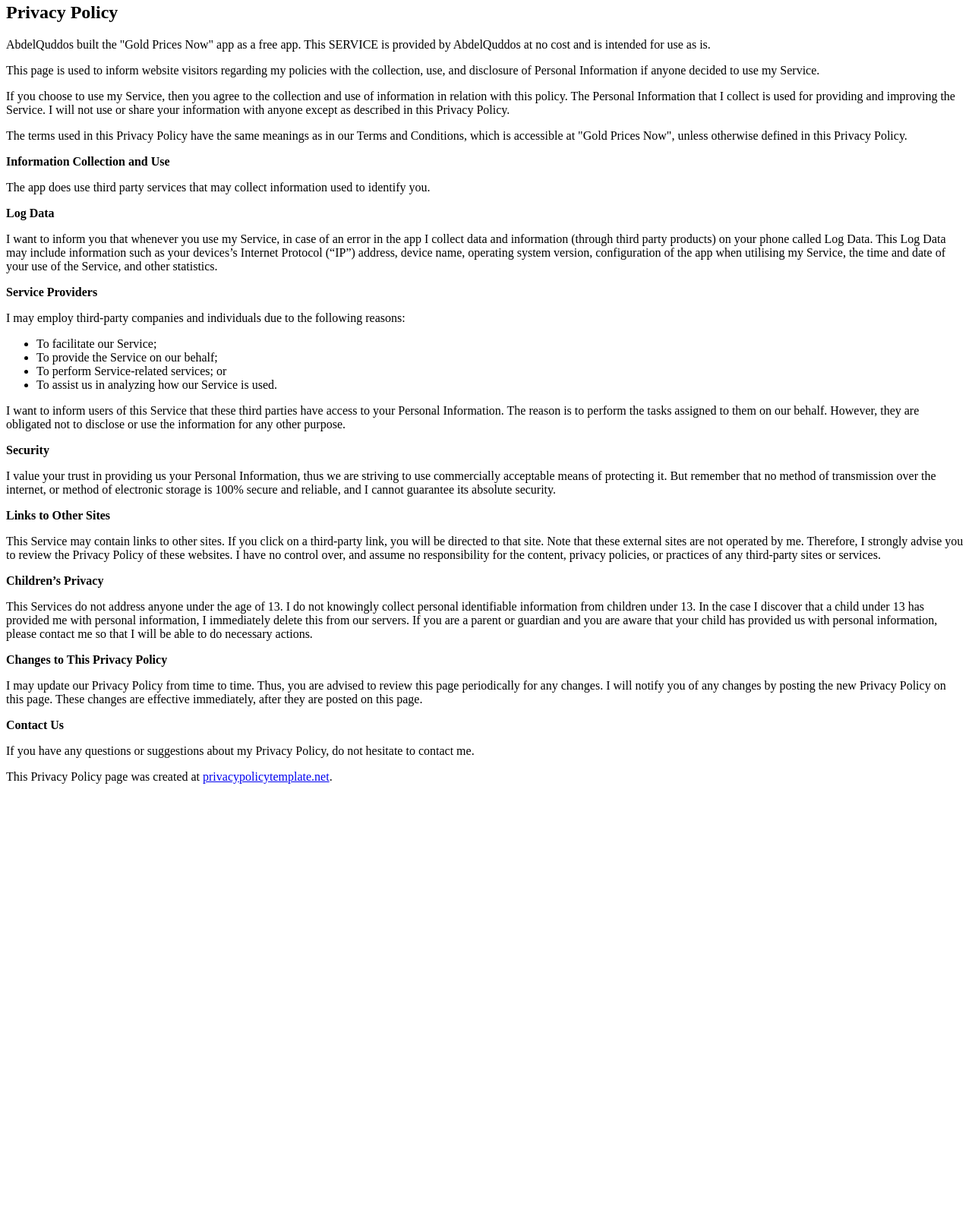
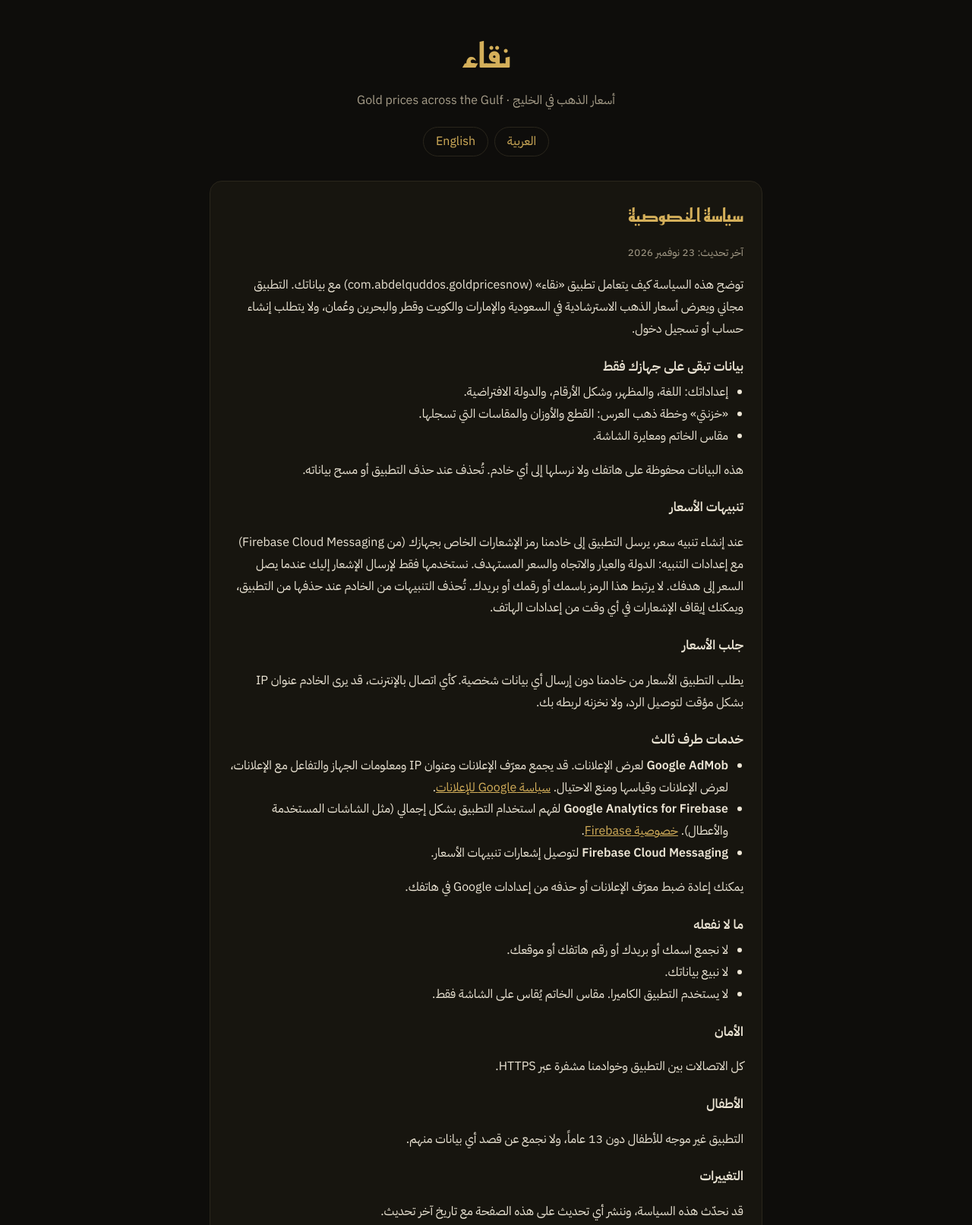
Before and after one commit to AbdelQuddous/pp-goldpricesnow, a plain HTML site: page index.html in a window 1280 px wide. Shown: the part 5-1618 px from the top of the page at 76% size. Before the commit the page ends 1053 px from the top, so only its background shows below. Drawn offline with Linux system fonts and the light colour scheme.

Commit message:
Naqaa privacy policy (ar/en): local data, price alerts, AdMob, Firebase
Co-Authored-By: Claude Opus 5.5 <noreply@anthropic.com>
Claude-Session: https://claude.ai/code/session_015C2xVXWHAiHrG5DQEJLQEr

```diff
--- a/index.html
+++ b/index.html
@@ -1,68 +1,134 @@
-<html>
+<!doctype html>
+<html lang="ar" dir="rtl">
+<head>
+<meta charset="utf-8">
+<meta name="viewport" content="width=device-width, initial-scale=1">
+<title>سياسة الخصوصية · نقاء | Naqaa Privacy Policy</title>
+<meta name="description" content="سياسة الخصوصية لتطبيق نقاء لأسعار الذهب في الخليج. Privacy policy for the Naqaa gold prices app.">
+<link rel="preconnect" href="https://fonts.googleapis.com">
+<link rel="preconnect" href="https://fonts.gstatic.com" crossorigin>
+<link href="https://fonts.googleapis.com/css2?family=IBM+Plex+Sans+Arabic:wght@400;600&family=Reem+Kufi:wght@600&display=swap" rel="stylesheet">
+<style>
+  :root { --bg:#0E0D0B; --card:#17150F; --line:#2A261C; --text:#EDE6D6; --muted:#A79E8A; --gold:#D4AF5A; }
+  * { box-sizing:border-box; }
+  body { margin:0; background:var(--bg); color:var(--text); font:16px/1.8 "IBM Plex Sans Arabic", system-ui, sans-serif; }
+  .wrap { max-width:760px; margin:0 auto; padding:40px 16px 64px; }
+  header { text-align:center; margin-bottom:32px; }
+  .brand { font-family:"Reem Kufi", serif; font-size:44px; color:var(--gold); margin:0; }
+  .sub { color:var(--muted); margin:4px 0 0; }
+  nav { display:flex; gap:8px; justify-content:center; margin-top:20px; }
+  nav a { color:var(--gold); border:1px solid var(--line); border-radius:999px; padding:4px 16px; text-decoration:none; }
+  section { background:var(--card); border:1px solid var(--line); border-radius:16px; padding:24px; margin-bottom:24px; }
+  h2 { font-family:"Reem Kufi", serif; color:var(--gold); font-size:24px; margin:0 0 8px; }
+  h3 { font-size:17px; margin:20px 0 4px; }
+  p, li { color:var(--text); }
+  .muted { color:var(--muted); font-size:14px; }
+  ul { padding-inline-start:20px; margin:4px 0; }
+  a { color:var(--gold); }
+  [dir=ltr] { text-align:left; }
+</style>
+</head>
 <body>
-<h2>Privacy Policy</h2>
-<p>AbdelQuddos built the "Gold Prices Now" app as a free app. This SERVICE is provided by AbdelQuddos at no cost and is intended
-    for use as is.</p>
-<p>This page is used to inform website visitors regarding my policies with the collection, use, and
-    disclosure of Personal Information if anyone decided to use my Service.</p>
-<p>If you choose to use my Service, then you agree to the collection and use of information in
-    relation with this policy. The Personal Information that I collect is used for providing and
-    improving the Service. I will not use or share your information with anyone except as described
-    in this Privacy Policy.</p>
-<p>The terms used in this Privacy Policy have the same meanings as in our Terms and Conditions,
-    which is accessible at "Gold Prices Now", unless otherwise defined in this Privacy Policy.</p>
+<div class="wrap">
+  <header>
+    <p class="brand">نقاء</p>
+    <p class="sub">أسعار الذهب في الخليج · Gold prices across the Gulf</p>
+    <nav><a href="#ar">العربية</a><a href="#en">English</a></nav>
+  </header>
 
-<p><strong>Information Collection and Use</strong></p>
-<p>The app does use third party services that may collect information used to identify you.
+  <section id="ar">
+    <h2>سياسة الخصوصية</h2>
+    <p class="muted">آخر تحديث: 23 نوفمبر 2026</p>
+    <p>توضح هذه السياسة كيف يتعامل تطبيق «نقاء» (com.abdelquddos.goldpricesnow) مع بياناتك. التطبيق مجاني ويعرض أسعار الذهب الاسترشادية في السعودية والإمارات والكويت وقطر والبحرين وعُمان، ولا يتطلب إنشاء حساب أو تسجيل دخول.</p>
 
-<p><strong>Log Data</strong></p>
-<p>I want to inform you that whenever you use my Service, in case of an error in the app I collect
-    data and information (through third party products) on your phone called Log Data. This Log Data
-    may include information such as your devices’s Internet Protocol (“IP”) address, device name,
-    operating system version, configuration of the app when utilising my Service, the time and date
-    of your use of the Service, and other statistics.</p>
+    <h3>بيانات تبقى على جهازك فقط</h3>
+    <ul>
+      <li>إعداداتك: اللغة، والمظهر، وشكل الأرقام، والدولة الافتراضية.</li>
+      <li>«خزنتي» وخطة ذهب العرس: القطع والأوزان والمقاسات التي تسجلها.</li>
+      <li>مقاس الخاتم ومعايرة الشاشة.</li>
+    </ul>
+    <p>هذه البيانات محفوظة على هاتفك ولا نرسلها إلى أي خادم. تُحذف عند حذف التطبيق أو مسح بياناته.</p>
 
-<p><strong>Service Providers</strong></p> <!-- This part need seem like it's not needed, but if you use any Google services, or any other third party libraries, chances are, you need this. -->
-<p>I may employ third-party companies and individuals due to the following reasons:</p>
-<ul>
-    <li>To facilitate our Service;</li>
-    <li>To provide the Service on our behalf;</li>
-    <li>To perform Service-related services; or</li>
-    <li>To assist us in analyzing how our Service is used.</li>
-</ul>
-<p>I want to inform users of this Service that these third parties have access to your Personal
-    Information. The reason is to perform the tasks assigned to them on our behalf. However, they
-    are obligated not to disclose or use the information for any other purpose.</p>
+    <h3>تنبيهات الأسعار</h3>
+    <p>عند إنشاء تنبيه سعر، يرسل التطبيق إلى خادمنا رمز الإشعارات الخاص بجهازك (من Firebase Cloud Messaging) مع إعدادات التنبيه: الدولة والعيار والاتجاه والسعر المستهدف. نستخدمها فقط لإرسال الإشعار إليك عندما يصل السعر إلى هدفك. لا يرتبط هذا الرمز باسمك أو رقمك أو بريدك. تُحذف التنبيهات من الخادم عند حذفها من التطبيق، ويمكنك إيقاف الإشعارات في أي وقت من إعدادات الهاتف.</p>
 
-<p><strong>Security</strong></p>
-<p>I value your trust in providing us your Personal Information, thus we are striving to use
-    commercially acceptable means of protecting it. But remember that no method of transmission over
-    the internet, or method of electronic storage is 100% secure and reliable, and I cannot
-    guarantee its absolute security.</p>
+    <h3>جلب الأسعار</h3>
+    <p>يطلب التطبيق الأسعار من خادمنا دون إرسال أي بيانات شخصية. كأي اتصال بالإنترنت، قد يرى الخادم عنوان IP بشكل مؤقت لتوصيل الرد، ولا نخزنه لربطه بك.</p>
 
-<p><strong>Links to Other Sites</strong></p>
-<p>This Service may contain links to other sites. If you click on a third-party link, you will be
-    directed to that site. Note that these external sites are not operated by me. Therefore, I
-    strongly advise you to review the Privacy Policy of these websites. I have no control over, and
-    assume no responsibility for the content, privacy policies, or practices of any third-party
-    sites or services.</p>
+    <h3>خدمات طرف ثالث</h3>
+    <ul>
+      <li><b>Google AdMob</b> لعرض الإعلانات. قد يجمع معرّف الإعلانات وعنوان IP ومعلومات الجهاز والتفاعل مع الإعلانات، لعرض الإعلانات وقياسها ومنع الاحتيال. <a href="https://policies.google.com/technologies/ads">سياسة Google للإعلانات</a>.</li>
+      <li><b>Google Analytics for Firebase</b> لفهم استخدام التطبيق بشكل إجمالي (مثل الشاشات المستخدمة والأعطال). <a href="https://firebase.google.com/support/privacy">خصوصية Firebase</a>.</li>
+      <li><b>Firebase Cloud Messaging</b> لتوصيل إشعارات تنبيهات الأسعار.</li>
+    </ul>
+    <p>يمكنك إعادة ضبط معرّف الإعلانات أو حذفه من إعدادات Google في هاتفك.</p>
 
-<p><strong>Children’s Privacy</strong></p>
-<p>This Services do not address anyone under the age of 13. I do not knowingly collect personal
-    identifiable information from children under 13. In the case I discover that a child under 13
-    has provided me with personal information, I immediately delete this from our servers. If you
-    are a parent or guardian and you are aware that your child has provided us with personal
-    information, please contact me so that I will be able to do necessary actions.</p>
+    <h3>ما لا نفعله</h3>
+    <ul>
+      <li>لا نجمع اسمك أو بريدك أو رقم هاتفك أو موقعك.</li>
+      <li>لا نبيع بياناتك.</li>
+      <li>لا يستخدم التطبيق الكاميرا. مقاس الخاتم يُقاس على الشاشة فقط.</li>
+    </ul>
 
-<p><strong>Changes to This Privacy Policy</strong></p>
-<p>I may update our Privacy Policy from time to time. Thus, you are advised to review this page
-    periodically for any changes. I will notify you of any changes by posting the new Privacy Policy
-    on this page. These changes are effective immediately, after they are posted on this page.</p>
+    <h3>الأمان</h3>
+    <p>كل الاتصالات بين التطبيق وخوادمنا مشفرة عبر HTTPS.</p>
 
-<p><strong>Contact Us</strong></p>
-<p>If you have any questions or suggestions about my Privacy Policy, do not hesitate to contact
-    me.</p>
-<p>This Privacy Policy page was created at <a href="https://privacypolicytemplate.net"
-                                              target="_blank">privacypolicytemplate.net</a>.</p>
+    <h3>الأطفال</h3>
+    <p>التطبيق غير موجه للأطفال دون 13 عاماً، ولا نجمع عن قصد أي بيانات منهم.</p>
+
+    <h3>التغييرات</h3>
+    <p>قد نحدّث هذه السياسة، وننشر أي تحديث على هذه الصفحة مع تاريخ آخر تحديث.</p>
+
+    <h3>تواصل معنا</h3>
+    <p>لأي سؤال عن الخصوصية، راسلنا على البريد الإلكتروني للمطوّر الظاهر في صفحة «نقاء» على Google Play.</p>
+  </section>
+
+  <section id="en" dir="ltr" lang="en">
+    <h2>Privacy Policy</h2>
+    <p class="muted">Last updated: 23 November 2026</p>
+    <p>This policy explains how the Naqaa app (com.abdelquddos.goldpricesnow) handles your data. Naqaa is free, shows indicative gold prices for Saudi Arabia, the UAE, Kuwait, Qatar, Bahrain and Oman, and needs no account or sign-in.</p>
+
+    <h3>Data that stays on your phone</h3>
+    <ul>
+      <li>Your settings: language, theme, digit style and default country.</li>
+      <li>My Vault and the wedding gold plan: the pieces, weights and sizes you enter.</li>
+      <li>Your ring size and screen calibration.</li>
+    </ul>
+    <p>This data is stored on your phone and is never sent to any server. It is removed when you uninstall the app or clear its data.</p>
+
+    <h3>Price alerts</h3>
+    <p>When you create a price alert, the app sends our server your device's notification token (from Firebase Cloud Messaging) together with the alert settings: country, karat, direction and target price. We use them only to notify you when the price reaches your target. The token is not linked to your name, number or email. Alerts are deleted from the server when you delete them in the app, and you can turn notifications off at any time in your phone settings.</p>
+
+    <h3>Fetching prices</h3>
+    <p>The app requests prices from our server without sending personal data. As with any internet request, the server may briefly see your IP address to deliver the response; we do not store it to identify you.</p>
+
+    <h3>Third-party services</h3>
+    <ul>
+      <li><b>Google AdMob</b> shows ads. It may collect the advertising ID, IP address, device information and ad interactions to serve and measure ads and prevent fraud. <a href="https://policies.google.com/technologies/ads">Google advertising policy</a>.</li>
+      <li><b>Google Analytics for Firebase</b> helps us understand app usage in aggregate (such as screens used and crashes). <a href="https://firebase.google.com/support/privacy">Firebase privacy</a>.</li>
+      <li><b>Firebase Cloud Messaging</b> delivers price alert notifications.</li>
+    </ul>
+    <p>You can reset or delete your advertising ID in your phone's Google settings.</p>
+
+    <h3>What we don't do</h3>
+    <ul>
+      <li>We don't collect your name, email, phone number or location.</li>
+      <li>We don't sell your data.</li>
+      <li>The app doesn't use the camera. Ring size is measured on the screen only.</li>
+    </ul>
+
+    <h3>Security</h3>
+    <p>All traffic between the app and our servers is encrypted over HTTPS.</p>
+
+    <h3>Children</h3>
+    <p>The app is not directed at children under 13, and we do not knowingly collect data from them.</p>
+
+    <h3>Changes</h3>
+    <p>We may update this policy and will post any update on this page with a new date.</p>
+
+    <h3>Contact</h3>
+    <p>For privacy questions, email the developer address shown on Naqaa's Google Play page.</p>
+  </section>
+</div>
 </body>
 </html>
```
